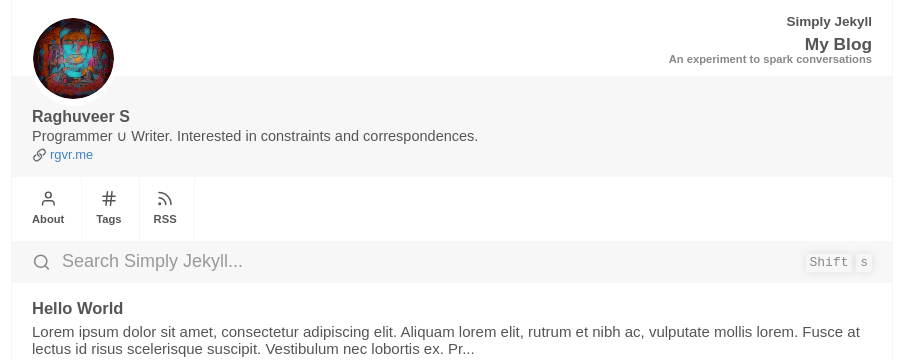
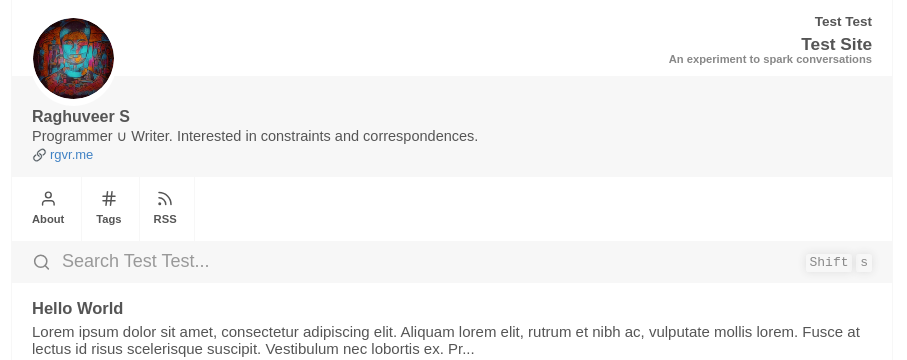
Before and after one commit to blazer2k1/testsite, a Jekyll site: the page built from index.md, in a window 1280 px wide. Shown: the top 360 px of the page, without its empty margins (188-1095 px from the left). Built offline with Jekyll 4.4.1, drawn with Linux system fonts in a browser that asks for light colours.

Commit message:
Update _config.yml

```diff
--- a/_config.yml
+++ b/_config.yml
@@ -28,14 +28,14 @@ url: "https://blazer2k1.github.io/" # the base hostname & protocol for your site
 # your social media links etc
 #######################################################################
 
-heading: Simply Jekyll
+heading: Test Test
 subheading: # subheading won't work without a tagline,
           # tagline is mandatory if you want the
           # suheading to appear. The reason is
           # having a heading and a subheading looks
           # ridiculous.
   enabled: true
-  name: My Blog
+  name: Test Site
 tagline: # subheading won't work without a tagline,
          # tagline is mandatory if you want the
          # suheading to appear. The reason is
```
